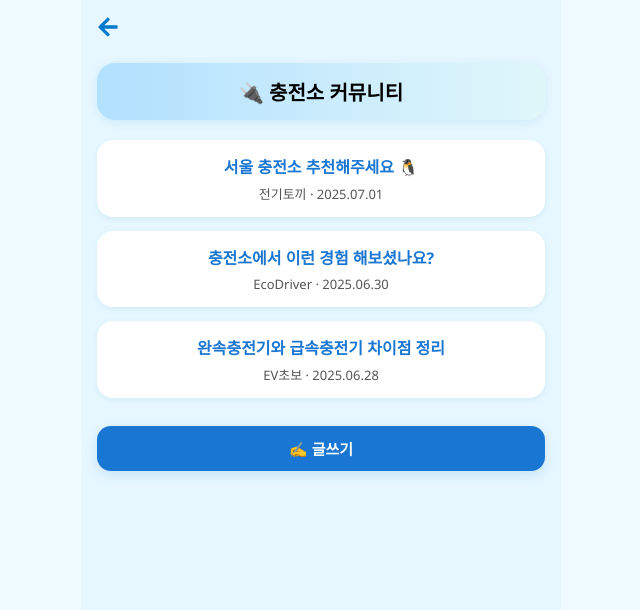
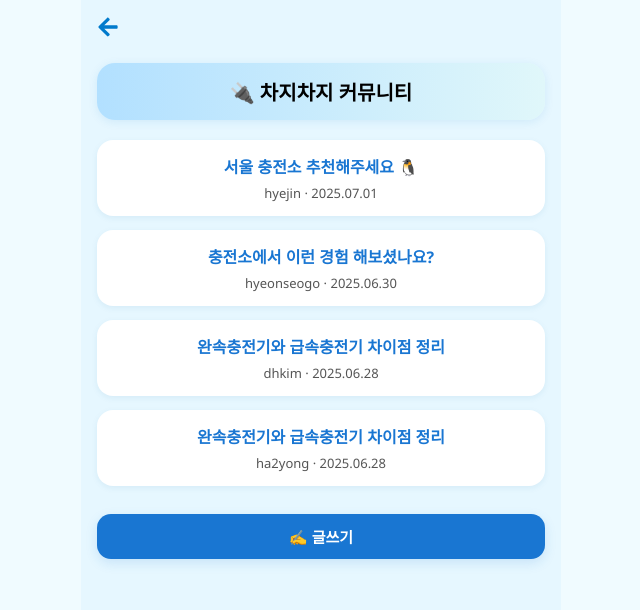
Before and after one commit to Hayong-Yang/chajiFront, a React (Vite) app: page /community in a window 1280 px wide. Shown: the top 610 px of the page, without its empty margins (319-959 px from the left). Built offline with nearby package versions, Linux system fonts and the light colour scheme; no server answers.

Commit message:
[HF-56] css 수정

```diff
--- a/src/pages/CarRegister.jsx
+++ b/src/pages/CarRegister.jsx
@@ -123,6 +123,7 @@ const CarRegister = () => {
       });
 
       alert("차량이 등록되었습니다.");
+      navigate("/mypage");
     } catch (err) {
       console.error("등록 실패:", err);
       alert("등록 중 오류가 발생했습니다.");
--- a/src/pages/Community.jsx
+++ b/src/pages/Community.jsx
@@ -10,19 +10,25 @@ export default function Community() {
     {
       id: 1,
       title: "서울 충전소 추천해주세요 🐧",
-      author: "전기토끼",
+      author: "hyejin",
       date: "2025.07.01",
     },
     {
       id: 2,
       title: "충전소에서 이런 경험 해보셨나요?",
-      author: "EcoDriver",
+      author: "hyeonseogo",
       date: "2025.06.30",
     },
     {
       id: 3,
       title: "완속충전기와 급속충전기 차이점 정리",
-      author: "EV초보",
+      author: "dhkim",
+      date: "2025.06.28",
+    },
+    {
+      id: 4,
+      title: "완속충전기와 급속충전기 차이점 정리",
+      author: "ha2yong",
       date: "2025.06.28",
     },
   ];
@@ -34,7 +40,7 @@ export default function Community() {
           <FaArrowLeft className="home-icon" />
         </Link>
       </div>
-      <header className="community-header">🔌 충전소 커뮤니티</header>
+      <header className="community-header">🔌 차지차지 커뮤니티</header>
 
       <div className="post-list">
         {dummyPosts.map((post) => (
--- a/src/pages/Home.jsx
+++ b/src/pages/Home.jsx
@@ -2861,7 +2861,12 @@ export default function Home() {
                   )}
                   {activeMenu === "community" && (
                     <div className="text-list">
-                      <div className="text-item">자유게시판</div>
+                      <div
+                        className="text-item"
+                        onClick={() => navigate("/community")}
+                      >
+                        커뮤니티
+                      </div>
                       <div className="text-item">정보공유</div>
                     </div>
                   )}
```
